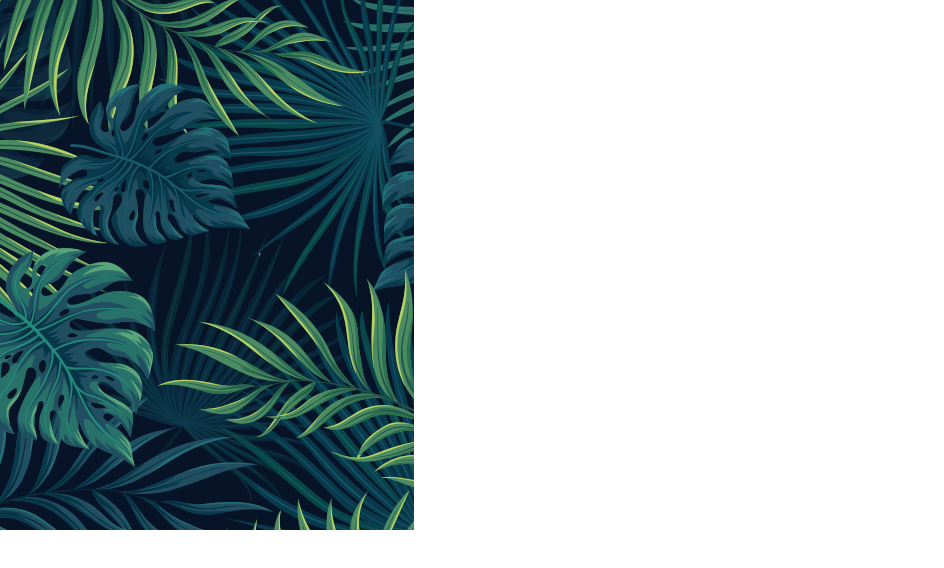
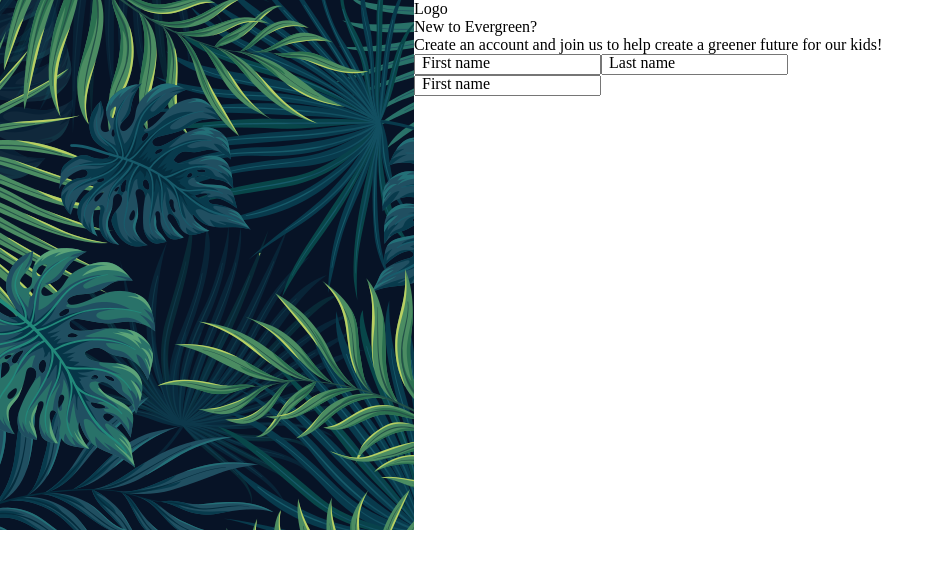
Before and after one commit to anasamer056/signup-form, a plain HTML site: page index.html in a window 1280 px wide. Shown: the whole page, without its empty margins (0-944 px from the left). Drawn offline with Linux system fonts and the light colour scheme.

Commit message:
Create the basic structure for form controls

```diff
--- a/index.html
+++ b/index.html
@@ -13,7 +13,38 @@
         <img src="assets/bg.png" alt="Illustration of green tree leaves" class="side-image">
 
         <div class="content">
+            <div>
+                Logo
+            </div>
+            <div>
+                New to Evergreen?
+            </div>
+            <div>
+                Create an account and join us to help create a greener future for our kids!
+            </div>
+            <form action="https://httpbin.org/" method="post">
+                <div class="name">
+                    <div class="form-control">
+                        <label for="first-name">
+                            First name
+                        </label>
+                        <input type="text" name="first-name" id="first-name">
+                    </div>
+                    <div class="form-control">
+                        <label for="last-name">
+                            Last name
+                        </label>
+                        <input type="text" name="last-name" id="last-name">
+                    </div>
+                </div>
 
+                <div class="form-control">
+                    <label for="first-name">
+                        First name
+                    </label>
+                    <input type="text" name="first-name" id="first-name">
+                </div>
+            </form>
         </div>
     </div>
 </body>
--- a/styles.css
+++ b/styles.css
@@ -3,6 +3,8 @@
     margin: 0;
     padding: 0;
 }
+
+/* layout */
 
 body {
     height: 100vh;
@@ -11,9 +13,33 @@ body {
 .main-container {
     display: flex;
     max-height: 100%;
+   flex-wrap: wrap;
+}
+
+.content {
+    flex: 3 1 0;
+
+    margin: 0 auto;
 }
 
 .side-image {
+    flex: 1 1 0;
     max-height: 100%;
-    width: auto;
 }
+
+.form-control{
+    position: relative;
+}
+
+input{
+    padding: 1px 3px;
+}
+
+label {
+    position: absolute;
+    left: 0.5rem;
+}
+
+.name {
+    display: flex;
+}
```
